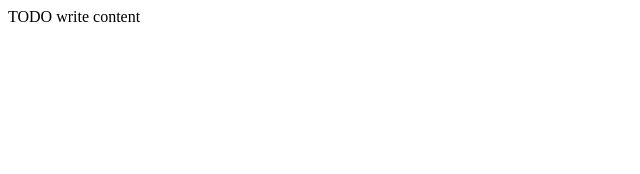
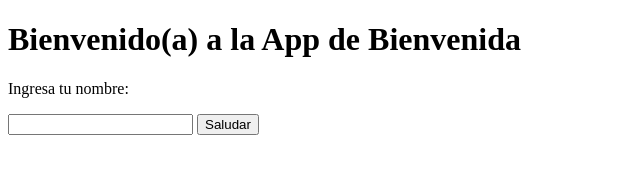
Before and after one commit to YeimmyLugo/appJavaEjemplo, a plain HTML site: page appEjemplo/build/web/index.html in a window 1280 px wide. Shown: the whole page, without its empty margins (0-640 px from the left). Drawn offline with Linux system fonts and the light colour scheme.

Commit message:
Add files via upload

```diff
--- a/appEjemplo/build/web/index.html
+++ b/appEjemplo/build/web/index.html
@@ -8,8 +8,19 @@ Click nbfs://nbhost/SystemFileSystem/Templates/JSP_Servlet/Html.html to edit thi
         <title>Hello world</title>
         <meta charset="UTF-8">
         <meta name="viewport" content="width=device-width, initial-scale=1.0">
+        <script>
+            function saludar() {
+              var nombre = document.getElementById("nombre").value;
+              var mensaje = "¡Hola, " + nombre + "! Bienvenido(a).";
+              document.getElementById("saludo").textContent = mensaje;
+            }
+        </script>
     </head>
     <body>
-        <div>TODO write content</div>
+        <h1>Bienvenido(a) a la App de Bienvenida</h1>
+        <p>Ingresa tu nombre:</p>
+        <input type="text" id="nombre" />
+        <button onclick="saludar()">Saludar</button>
+        <p id="saludo"></p>
     </body>
 </html>
```
Also changed, not shown: appEjemplo/web/index.html (+12 -1 lines), 1 other file.
